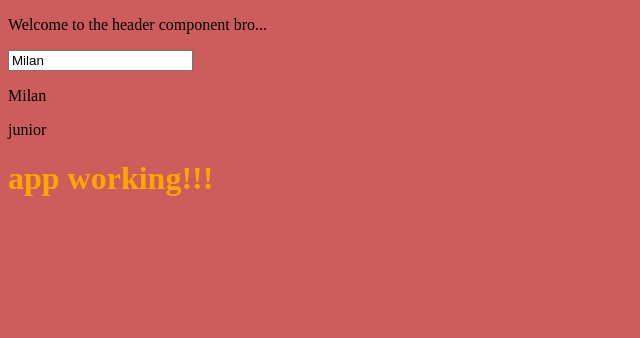
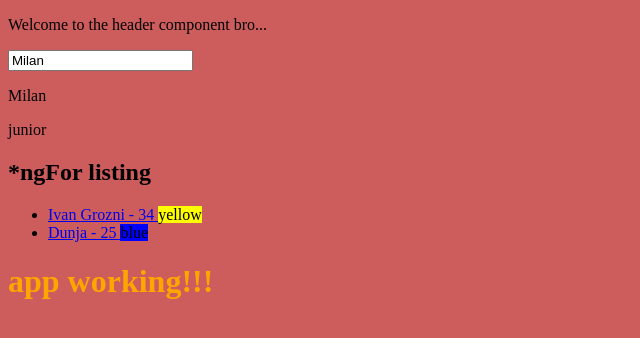
Before and after one commit to milanzivanov/portfolio-dev, an Angular app: page / in a window 1280 px wide. Shown: the top 338 px of the page, without its empty margins (0-640 px from the left). Built offline with nearby package versions, Linux system fonts and the light colour scheme.

Commit message:
*ngFor working

```diff
--- a/src/app/header/header.component.html
+++ b/src/app/header/header.component.html
@@ -6,3 +6,14 @@
 
 <p>{{data.name}}</p>
 <p>{{data.status}}</p>
+
+
+<h2>*ngFor listing</h2>
+<ul>
+  <li *ngFor='let list of listing'>
+    <a href="#">
+      {{list.name}} - {{list.age}}
+    </a>
+    <span [ngStyle]='{background: list.belt}'>{{list.belt}}</span>
+  </li>
+</ul>
--- a/src/app/header/header.component.ts
+++ b/src/app/header/header.component.ts
@@ -16,6 +16,19 @@ export class HeaderComponent implements OnInit {
     }
   )
 
+  listing = [
+    {
+      name: 'Ivan Grozni',
+      age: 34,
+      belt: 'yellow'
+    },
+    {
+      name: 'Dunja',
+      age: 25,
+      belt: 'blue'
+    }
+  ]
+
   constructor() { }
 
   ngOnInit() {
```
Also changed, not shown: src/app/content/content.component.ts (added, +15 -0 lines).
